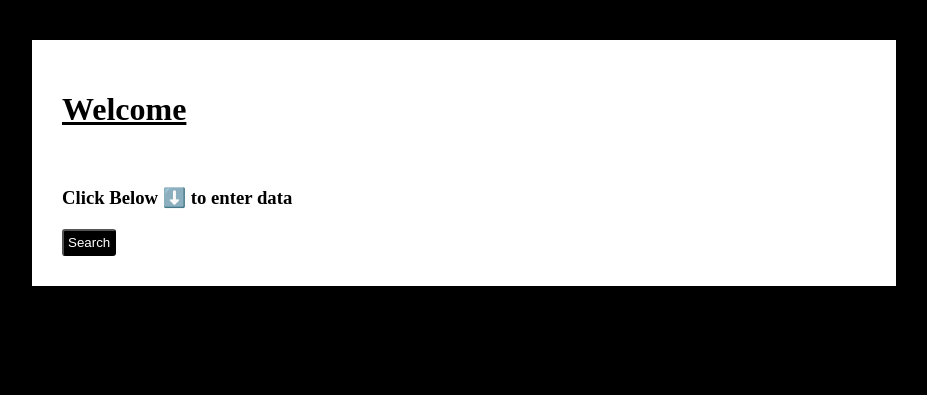
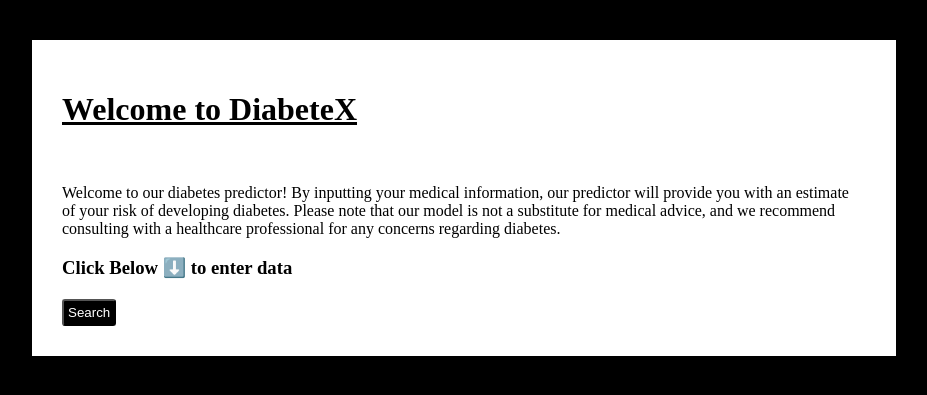
Before and after one commit to KhanAkshir/DiabeteX, a Flask app: page / in a window 1280 px wide. Shown: the top 395 px of the page, without its empty margins (176-1103 px from the left). Run offline with Flask 3, Linux system fonts and the light colour scheme; parts of the project's set-up code (start-up, migrations or seed data) failed here and were passed over.

Commit message:
first commit

```diff
--- a/templates/index.html
+++ b/templates/index.html
@@ -9,8 +9,9 @@
 <div class="content">
     <div class="Akshir">
 
-    <h1><u><b>Welcome</b></u></h1> <br>
+    <h1><u><b>Welcome to DiabeteX</b></u></h1> <br>
 
+    <p>Welcome to our diabetes predictor!  By inputting your medical information, our predictor will provide you with an estimate of your risk of developing diabetes. Please note that our model is not a substitute for medical advice, and we recommend consulting with a healthcare professional for any concerns regarding diabetes.</p>
     <h3>Click Below ⬇️ to enter data </h3>
 
     </div>
```
